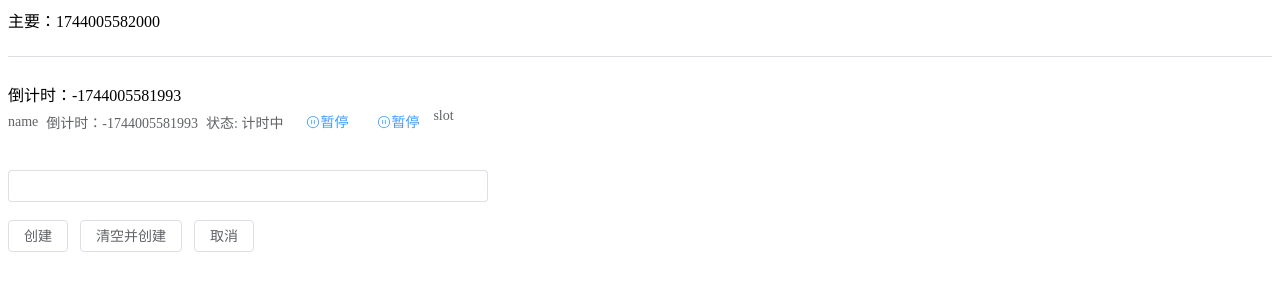
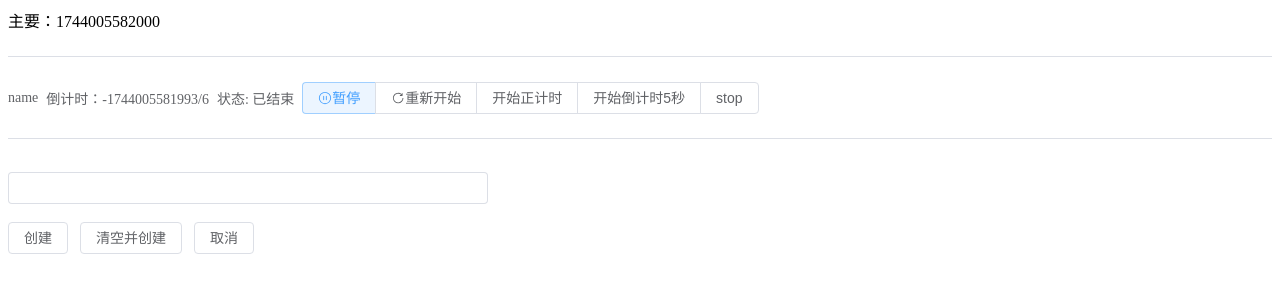
Before and after one commit to huayuprophet/Catime-web, a Vue app: page / in a window 1280 px wide. Shown: the top 300 px of the page. Built offline with nearby package versions, Linux system fonts and the light colour scheme.

Commit message:
提供组件中v-for的模板语法

```diff
--- a/src/App.vue
+++ b/src/App.vue
@@ -5,8 +5,8 @@
             <span>{{ now }}</span>
         </div>
         <ElDivider></ElDivider>
-        <timer_item>
-            <ElText>slot</ElText>
+        <timer_item v-for="(item, index) in timer2" ref="items">
+            <slot></slot>
         </timer_item>
         <div style="margin-top: 2rem;">
             <div>
@@ -33,7 +33,7 @@
 <script setup>
 import { ElConfigProvider } from 'element-plus';
 import zhCn from 'element-plus/es/locale/lang/zh-cn'
-import { ref, onMounted, provide } from 'vue';
+import { ref, onMounted, provide,useTemplateRef } from 'vue';
 import timer_item from './components/timer_item.vue';
 // 当前时间
 const now = ref(0)
@@ -56,12 +56,18 @@ const timer = ref({
     time_0: 0,
     time: 0
 })
+const timer2 = ref(
+    [{
+    time_0: 0,
+    time: 0
+}])
+const list = ref([1])
 // 快捷设置倒计时
 const count_down_setting = ref('')
 function count_down_submit() {
     let str = count_down_setting.value
-    // 使用正则表达式 /\s+/ 来匹配一个或多个空格
-    let strArray = str.split(/\s+/);
+    // 使用正则表达式来匹配一个非数字字符
+    let strArray = str.split(/\D/);
     let numArray = strArray.map(Number);
     let len = numArray.length;
     let after = 0
@@ -74,7 +80,6 @@ function count_down_submit() {
         let s = numArray[1] * 1000
         after = m + s
         console.log(2);
-
     } else if (len === 3) {
         let h = numArray[0] * 360000
         let m = numArray[1] * 60000
@@ -87,7 +92,13 @@ function count_down_submit() {
     }
     timer.value.time_0 = now.value
     timer.value.time = after
+    alert(after)
 }
+const items=useTemplateRef('items')
+onMounted(()=>{
+    console.log(items.value[0]);
+    items.value[0].alertt()
+})
 
 
 </script>
--- a/src/components/timer_item.vue
+++ b/src/components/timer_item.vue
@@ -1,18 +1,18 @@
 <template>
     <div>
-        <span>倒计时：</span>
-        <span>{{ timer_show }}</span>
-    </div>
-
+        <div v-if="!is_stop">
             <ElSpace>
                 <ElText>name</ElText>
-        <ElText>
-            倒计时：{{ timer_show }}
+                <ElText v-if="!timer.count_up">
+                    倒计时：{{ timer_show }}/{{ time_memory }}
                 </ElText>
-        <ElText>状态: 计时中</ElText>
+                <ElText v-if="timer.count_up">
+                    正计时：{{ timer_show }}
+                </ElText>
+                <ElText>状态: {{ state }}</ElText>
                 <ElButtonGroup>
-            <ElButton @click="pause_continue_click" :type="is_pause ? 'info' : 'primary'" :bg="is_pause ? true : false"
-                text="">
+                    <ElButton @click="pause_continue_click" :type="is_pause ? 'info' : 'primary'"
+                        :bg="is_pause ? true : false" plain>
                         <ElIcon>
                             <VideoPlay v-show="is_pause">
                             </VideoPlay>
@@ -20,25 +20,37 @@
                         </ElIcon>
                         {{ is_pause ? '继续' : '暂停' }}
                     </ElButton>
-            <ElButton @click="pause_continue_click" :type="is_pause ? 'info' : 'primary'" :bg="is_pause ? true : false"
-                text="">
+                    <ElButton @click="reset" plain>
                         <ElIcon>
-                    <VideoPlay v-show="is_pause">
-                    </VideoPlay>
-                    <VideoPause v-show="!is_pause"></VideoPause>
+                            <RefreshRight />
                         </ElIcon>
-                {{ is_pause ? '继续' : '暂停' }}
+                        重新开始
                     </ElButton>
-
+                    <ElButton @click="set_count_up">
+                        开始正计时
+                    </ElButton>
+                    <ElButton @click="set_count_down_5s">
+                        开始倒计时5秒
+                    </ElButton>
+                    <ElButton @click="set_count_stop">
+                        stop
+                    </ElButton>
                     <slot></slot>
                 </ElButtonGroup>
             </ElSpace>
-
+        </div>
+        <div v-if="is_stop">
+            <ElSpace>
+                <ElText type="info">已停止</ElText>
+            </ElSpace>
+        </div>
+        <ElDivider></ElDivider>
+    </div>
 </template>
 <script setup>
 import { inject, ref, computed } from 'vue';
-import { VideoPause, VideoPlay } from '@element-plus/icons-vue';
-// import { log } from 'node:console';
+import { VideoPause, VideoPlay, RefreshRight } from '@element-plus/icons-vue';
+// 实时时间-毫秒级时间戳
 const now = inject('now')
 // 倒计时对象
 const timer = ref({
@@ -47,6 +59,8 @@ const timer = ref({
     // 是否正计时类型
     count_up: false
 })
+// 牢记原始倒计时时间
+const time_memory = ref(timer.value.time)
 // 倒计时结束时间
 const time_1 = computed(() => {
     return timer.value.time_0 + timer.value.time
@@ -59,7 +73,6 @@ const timing = computed(() => {
 const down = computed(() => {
     return time_1.value - now.value
 })
-
 // 展示的倒计时时间
 const timer_show = computed(() => {
     // 暂停时显示暂停值
@@ -70,10 +83,30 @@ const timer_show = computed(() => {
     if (timer.value.count_up) {
         return timing.value
     }
+    // 倒计时时间
     return down.value
 })
-// timer.value.time_0 + timer.value.time
-
+// 倒计时是否超时
+const timeout = computed(() => {
+    if (timer.value.count_up) {
+        // 忽略正计时超时
+        return false
+    }
+    if (down.value <= 0) {
+        return true
+    }
+})
+// 状态文本
+const state = computed(() => {
+    let counting_state = timer.value.count_up ? '正计时中' : '倒计时中'
+    if (is_pause.value) {
+        return '暂停中'
+    }
+    if (timeout.value) {
+        return '已结束'
+    }
+    return counting_state
+})
 // 暂停倒计时
 const is_pause = ref(false)
 function count_down_pause() {
@@ -120,10 +153,40 @@ function pause_continue_click() {
         count_down_button_click()
     }
 }
+
+// 停止计时
+const is_stop = ref(false)
+function set_count_stop() {
+    is_stop.value = true
+}
+// 手动设置计时事项
+function timer_from(obj) {
+    timer.value = obj
+    time_memory.value = obj.time
+    is_pause.value = false
+}
+// 重设计时事项
+function reset() {
+    timer.value.time_0 = now.value;
+    timer.value.time = time_memory.value
+    is_pause.value = false
+    is_stop.value = false
+}
+
 function set_count_up() {
-    timer.value = {
+    timer_from({
         time_0: now.value,
         count_up: true
+    })
 }
+function set_count_down_5s() {
+    timer_from({
+        time_0: now.value,
+        time: 5000
+    })
 }
+function alertt() {
+    alert('t')
+}
+defineExpose({alertt})
 </script>
```
Also changed, not shown: src/time_function.js (added, +7 -0 lines). Lines whose indentation alone changed are shown as unchanged.
